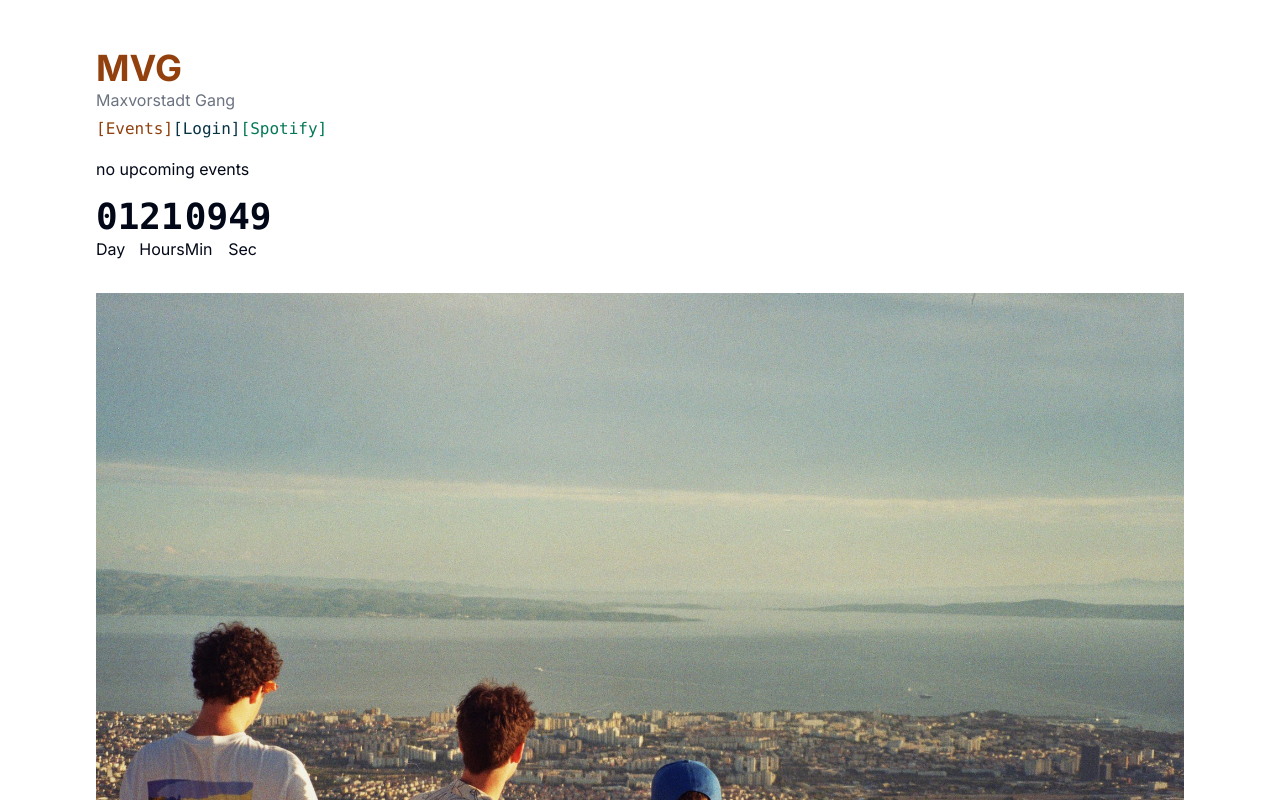
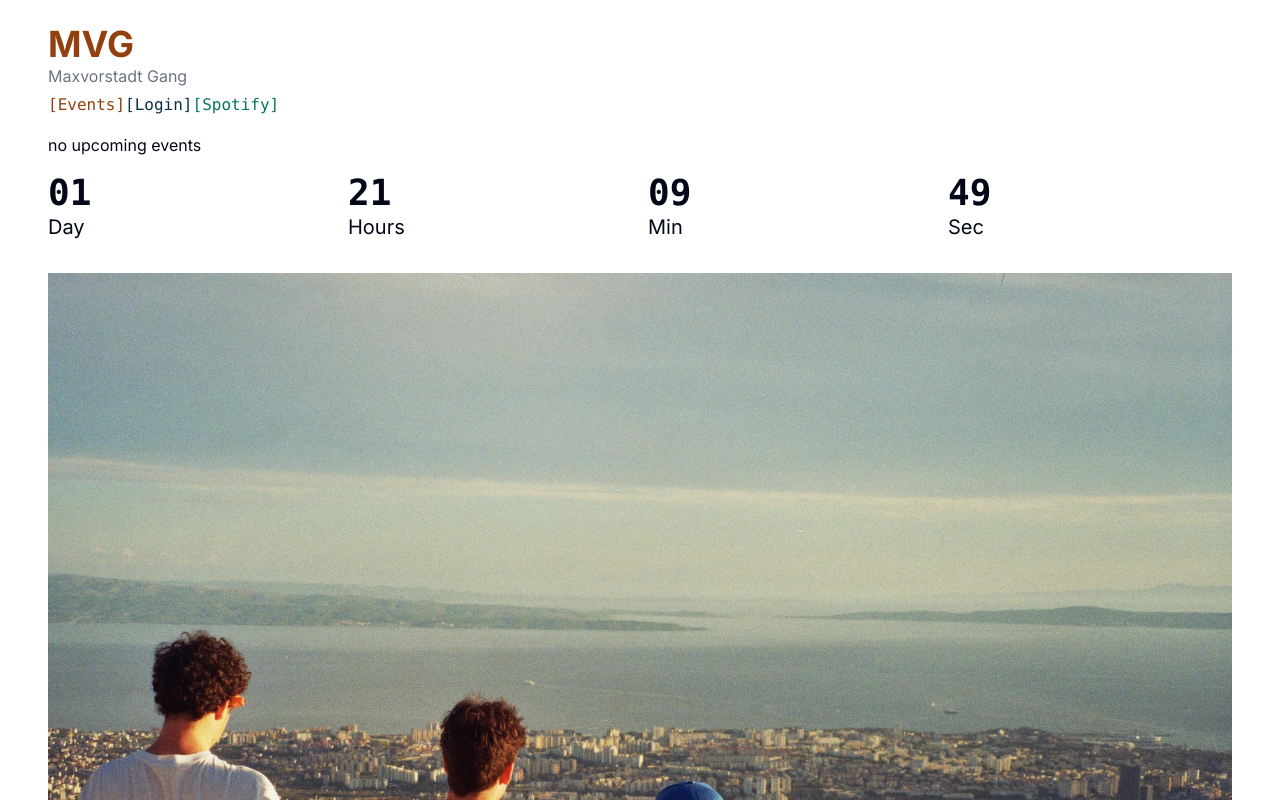
Before and after one commit to maxvorstadt-vollsuff-gesellschaft/mvg.life, a Next.js app: page / in a window 1280 px wide. Shown: the top 800 px of the page. Built offline with nearby package versions, Linux system fonts and the light colour scheme; no server answers.

Commit message:
updated tailwind and layout

```diff
--- a/app/Countdown.js
+++ b/app/Countdown.js
@@ -90,7 +90,7 @@ class Countdown extends Component {
         const countDown = this.state;
 
         return (
-            <div className="flex gap-4">
+            <div className="grid grid-cols-4 gap-4">
                 <div>
                     <p className="text-4xl font-bold font-mono">{this.addLeadingZeros(countDown.days)}</p>
                     <p className="text-xl">{countDown.days === 1 ? "Day" : "Days"}</p>
--- a/app/events/page.tsx
+++ b/app/events/page.tsx
@@ -87,8 +87,7 @@ export default function Home() {
 
 
     return (
-        <main className="px-24 py-12 sm:px-12 sm:py-6">
-            <div>
+            <div className="px-6 py-6 sm:px-24 sm:py-12">
                 <h1 className="font-bold text-4xl text-amber-800">Events</h1>
                 <p className="text-gray-500 mb-4">Maxvorstadt Gang</p>
 
@@ -128,6 +127,5 @@ export default function Home() {
 
                 <Link href="/" className="font-mono">[go Home]</Link>
             </div>
-        </main>
     );
 }
--- a/app/layout.tsx
+++ b/app/layout.tsx
@@ -1,9 +1,9 @@
-import type { Metadata } from "next";
-import { Inter } from "next/font/google";
+import type {Metadata} from "next";
+import {Inter} from "next/font/google";
 import "./globals.css";
 import {Toaster} from "sonner";
 
-const inter = Inter({ subsets: ["latin"] });
+const inter = Inter({subsets: ["latin"]});
 
 export const metadata: Metadata = {
     title: "MVG Gang",
@@ -17,8 +17,11 @@ export default function RootLayout({
 }>) {
     return (
         <html lang="de">
-      <body className={inter.className}>{children}</body>
-      <Toaster />
+
+
+        <body className={inter.className}>{children}
+        <Toaster/></body>
+
         </html>
     );
 }
--- a/app/page.tsx
+++ b/app/page.tsx
@@ -37,7 +37,7 @@ export default function Home() {
 
 
     return (
-        <main className="px-24 py-12">
+        <main className="px-24 py-12 sm:px-12 sm:py-6">
             <div>
                 <h1 className="font-bold text-4xl text-amber-800">MVG</h1>
                 <p className="text-gray-500 mb-1">Maxvorstadt Gang</p>
--- a/tailwind.config.ts
+++ b/tailwind.config.ts
@@ -1,12 +1,12 @@
-import type { Config } from "tailwindcss"
+import type {Config} from "tailwindcss"
 
 const config = {
     darkMode: ["class"],
     content: [
-    './pages/**/*.{ts,tsx}',
-    './components/**/*.{ts,tsx}',
-    './app/**/*.{ts,tsx}',
-    './src/**/*.{ts,tsx}',
+        "./pages/**/*.{js,ts,jsx,tsx,mdx}",
+        "./components/**/*.{js,ts,jsx,tsx,mdx}",
+        "./app/**/*.{js,ts,jsx,tsx,mdx}",
+        "./src/**/*.{ts,tsx}",
     ],
     prefix: "",
     theme: {
@@ -15,6 +15,8 @@ const config = {
             padding: "2rem",
             screens: {
                 "2xl": "1400px",
+                "sm": "640px",
+
             },
         },
         extend: {
@@ -60,12 +62,12 @@ const config = {
             },
             keyframes: {
                 "accordion-down": {
-          from: { height: "0" },
-          to: { height: "var(--radix-accordion-content-height)" },
+                    from: {height: "0"},
+                    to: {height: "var(--radix-accordion-content-height)"},
                 },
                 "accordion-up": {
-          from: { height: "var(--radix-accordion-content-height)" },
-          to: { height: "0" },
+                    from: {height: "var(--radix-accordion-content-height)"},
+                    to: {height: "0"},
                 },
             },
             animation: {
```
Lines whose indentation alone changed are shown as unchanged.
